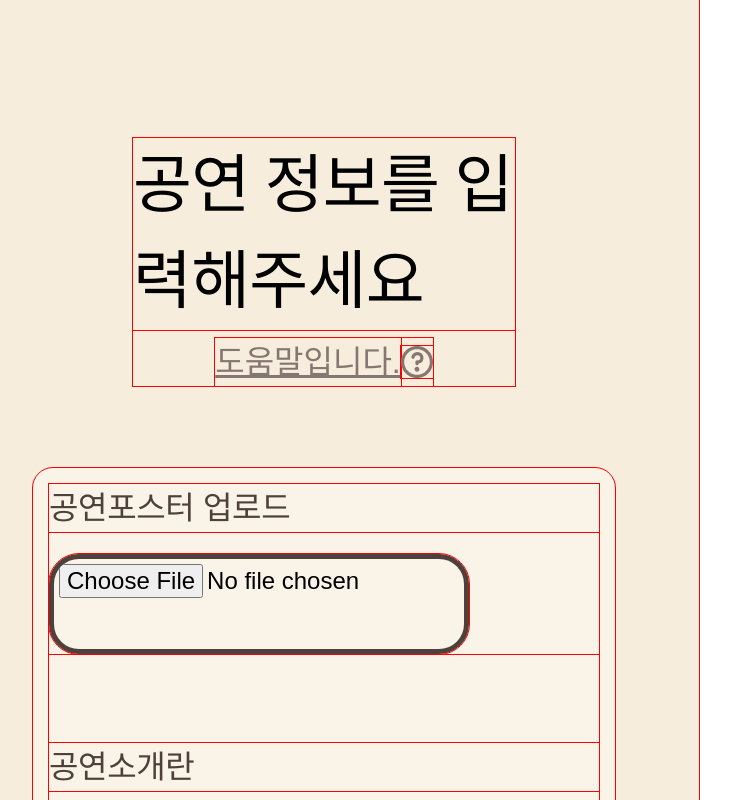
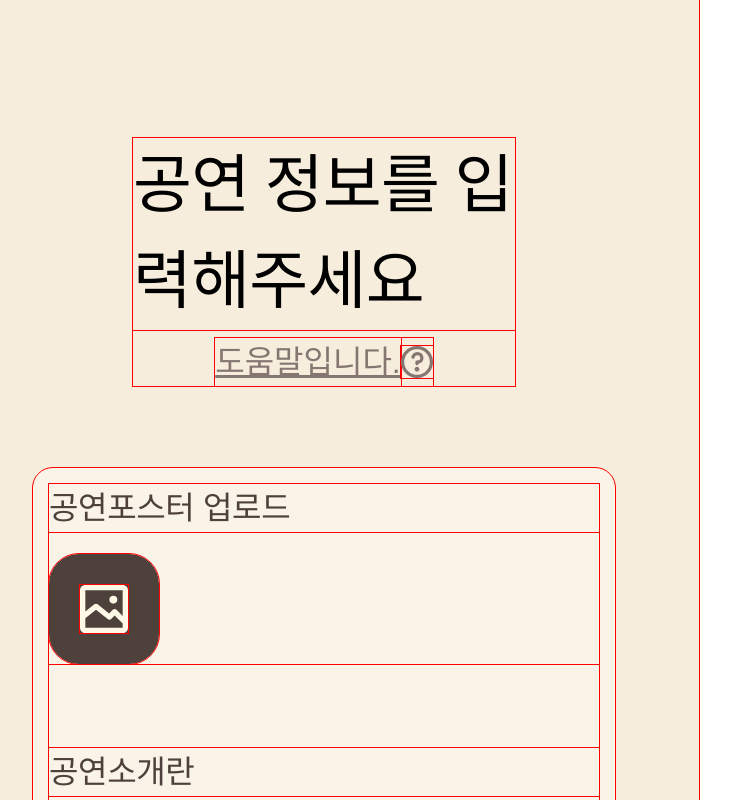
Before and after one commit to devBuzz142/numanku-fe, a React (Create React App) app: page /make in a window 1280 px wide. Shown: the top 800 px of the page, without its empty margins (51-782 px from the left). Built offline with nearby package versions, Linux system fonts and the light colour scheme; a web font is replaced by a local one.

Commit message:
file: image upload button

```diff
--- a/src/components/Icon/Icon.jsx
+++ b/src/components/Icon/Icon.jsx
@@ -1,9 +1,12 @@
 import ICON_HELP_CIRCLE from '../../assets/icons/help_circle.png';
+import ICON_IMAGE_CIRCLE from '../../assets/icons/image_circle.svg';
 
 const Icon = ({ name, ...props }) => {
   switch (name) {
     case 'HELP_CIRCLE':
       return <img src={ICON_HELP_CIRCLE} alt="help_circle" {...props} />;
+    case 'IMAGE_CIRCLE':
+      return <img src={ICON_IMAGE_CIRCLE} alt="image_circle" {...props} />;
     default:
       return null;
   }
--- a/src/components/Input/Input.jsx
+++ b/src/components/Input/Input.jsx
@@ -1,6 +1,34 @@
+import { useRef, useState } from 'react';
 import * as S from './Input.style';
+import Icon from '../Icon/Icon';
 
 const Input = ({ label, id, type = 'text', placeholder, ...props }) => {
+  const imageInputRef = useRef(null);
+
+  if (type === 'image') {
+    return (
+      <S.InputContainer>
+        <S.Label htmlFor={id}>{label}</S.Label>
+        <S.ImageUploadButton
+          type="button"
+          width={props.width}
+          height={props.width}
+          onClick={() => imageInputRef.current.click()}
+        >
+          <Icon name="IMAGE_CIRCLE" width={48} height={48} />
+        </S.ImageUploadButton>
+        <S.ImageInput
+          type="file"
+          id={id}
+          accept="image/*"
+          width={props.width}
+          ref={imageInputRef}
+          onChange={props.onChange}
+        />
+      </S.InputContainer>
+    );
+  }
+
   return (
     <S.InputContainer>
       <S.Label htmlFor={id}>{label}</S.Label>
--- a/src/components/Input/Input.style.jsx
+++ b/src/components/Input/Input.style.jsx
@@ -28,3 +28,19 @@ export const Input = styled.input`
 
   font-size: 24px;
 `;
+
+export const ImageUploadButton = styled.button`
+  width: ${(props) => props.width + 'px' || '100%'};
+  height: ${(props) => props.width + 'px' || '100%'};
+
+  border-radius: 30px;
+  background-color: #4e413b;
+
+  display: flex;
+  justify-content: center;
+  align-items: center;
+`;
+
+export const ImageInput = styled.input`
+  display: none;
+`;
--- a/src/pages/MakeInfoPage/MakeInfoPage.jsx
+++ b/src/pages/MakeInfoPage/MakeInfoPage.jsx
@@ -18,6 +18,7 @@ const MakeInfoPage = () => {
 
   const handleInfoChange = (e) => {
     let { id, value } = e.target;
+
     if (id === 'image') value = e.target.files[0];
 
     setInfo({
@@ -48,9 +49,10 @@ const MakeInfoPage = () => {
       <S.MainContainer>
         <S.Form>
           <Input
-            width={420}
+            width={110}
+            height={100}
             label="공연포스터 업로드"
-            type="file"
+            type="image"
             id="image"
             onChange={handleInfoChange}
           />
```
Also changed, not shown: src/assets/icons/image_circle.svg (added).
